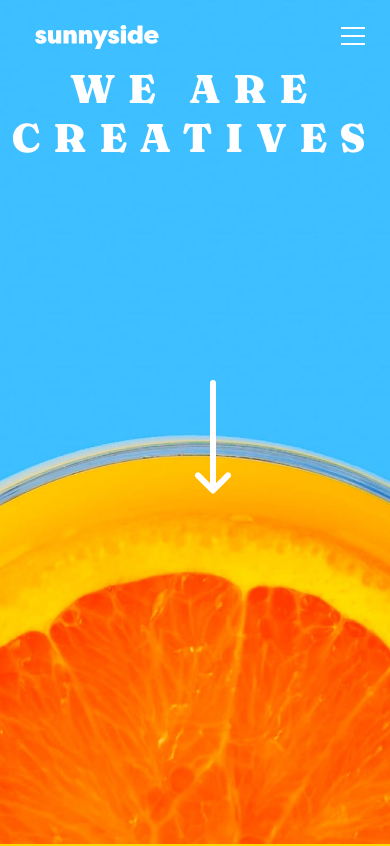
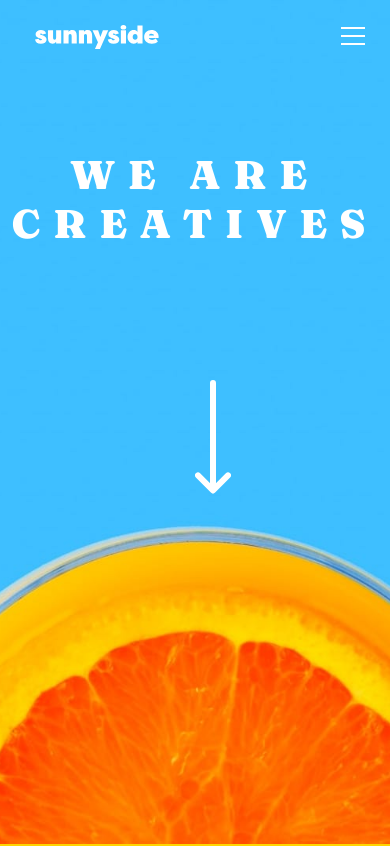
Before and after one commit to horpemee/Sunny-side-landing-page, a React (Create React App) app: page / in a window 390 px wide. Shown: the top 846 px of the page. Built offline with nearby package versions, Linux system fonts and the light colour scheme; a web font is replaced by a local one.

Commit message:
hero text

```diff
--- a/src/component/navbar/navbar.scss
+++ b/src/component/navbar/navbar.scss
@@ -12,8 +12,7 @@
     min-height: 100vh;
     width: 100vw;
     background-size: cover;
-    // background-image: url("../images/image-header1.jpg");
-    background-color: red;
+    background-image: url("../images/image-header1.jpg");
   }
   .main-container {
     display: flex;
@@ -141,8 +140,11 @@
       font-size: 40px;
       margin: 4rem 0;
       font-weight: 900;
+      text-transform: uppercase;
 
-      text-transform: uppercase;
+      @media (max-width: 520px) and (min-width: 310px) {
+        margin-top: 150px;
+      }
     }
     img {
       position: absolute;
```
